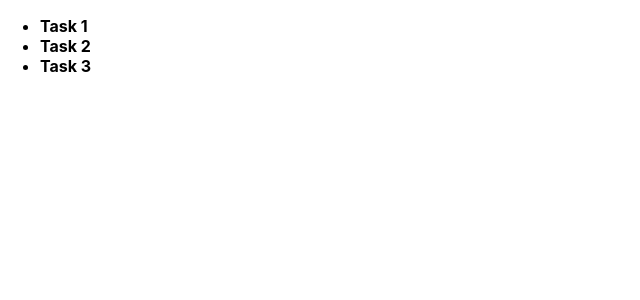
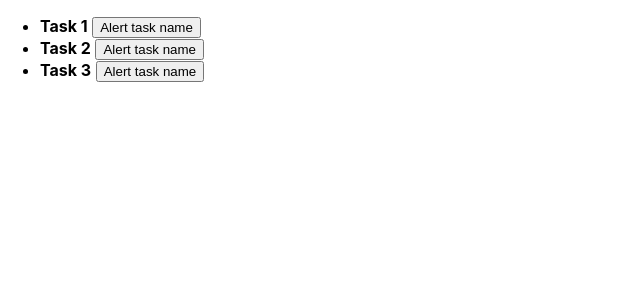
Before and after one commit to rbraga/pos-web-full-stack, a React (Create React App) app in the folder 04-react/my-project/: page / in a window 1280 px wide. Shown: the top 300 px of the page, without its empty margins (0-640 px from the left). Built offline with nearby package versions, Linux system fonts and the light colour scheme.

Commit message:
comunicação entre componentes

```diff
--- a/04-react/my-project/src/TodoList.js
+++ b/04-react/my-project/src/TodoList.js
@@ -6,7 +6,7 @@ export function TodoList() {
         {
             id: 1,
             name: 'Task 1',
-            status: true
+            status: 'pending'
         },
         {
             id: 2,
@@ -19,11 +19,14 @@ export function TodoList() {
             status: 'pending'
         }
     ]
+
+    const handleShowTaskName = (taskName) => alert(`Você clicou em ${taskName}`)
+
     return (
         <ul>
             {taskItems.map(task =>  (
                 <li>
-                    <TodoListItem {...task} />
+                    <TodoListItem onShowTaskName={handleShowTaskName} {...task} />
                 </li>
             ))}
         </ul>
--- a/04-react/my-project/src/TodoListItem.js
+++ b/04-react/my-project/src/TodoListItem.js
@@ -4,7 +4,7 @@ import PropTypes from 'prop-types';
 export function TodoListItem(props) {
     return (
         <div>
-            <b>{props.name}</b>
+            <b>{props.name}</b> <button onClick={() => props.onShowTaskName(props.name)}>Alert task name</button>
         </div>
     )
 }
```
